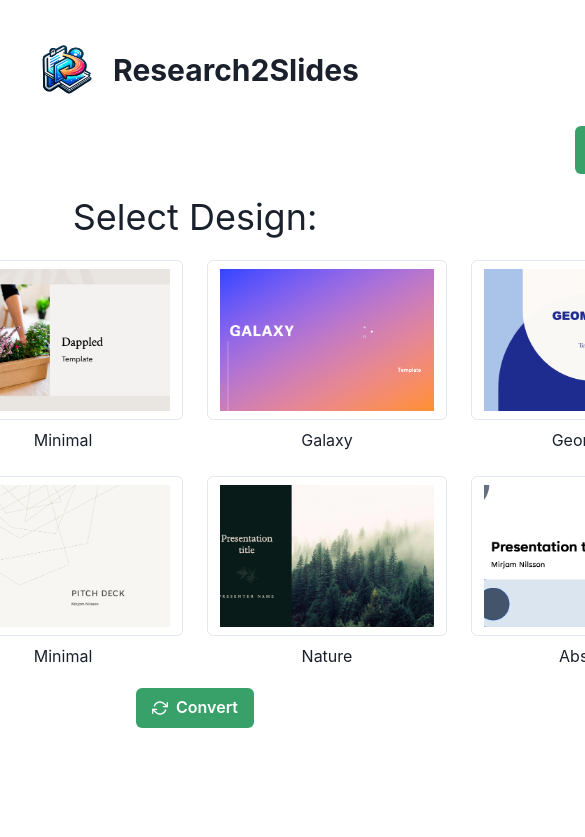
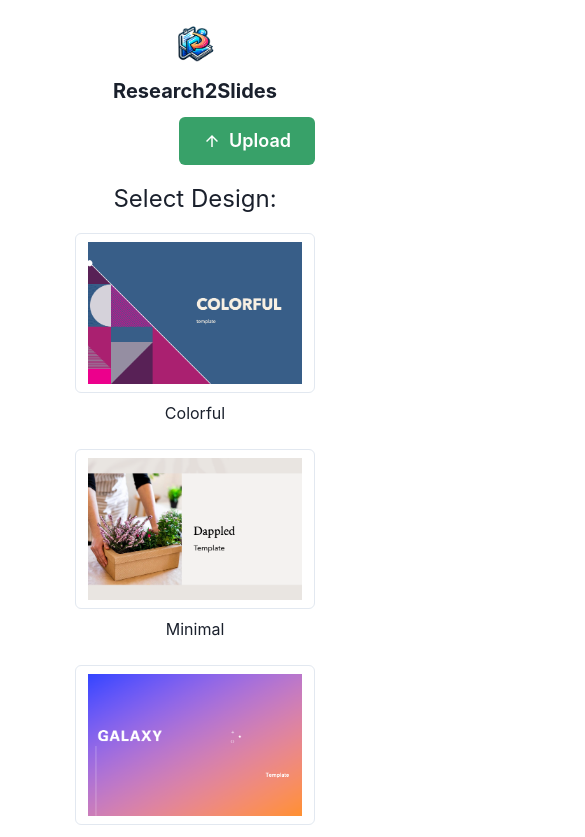
Before and after one commit to Rayaan-khan428/Research2SlidesFrontEnd, a React (Create React App) app in the folder reserach2slides-frontend/: page / in a window 390 px wide. Shown: the top 837 px of the page, 585 px wide, since content can reach past the window. Built offline with nearby package versions, Linux system fonts and the light colour scheme; the HTML template or start-up script is replaced by a standard one.

Commit message:
made responsive

```diff
--- a/reserach2slides-frontend/src/App.js
+++ b/reserach2slides-frontend/src/App.js
@@ -24,6 +24,7 @@ function App() {
         status: "info",
         duration: 5000,
         isClosable: true,
+        position: "top-right",
       });
 
       const response = await axios.post("https://research2slides-4d84a4b3a938.herokuapp.com/api/convert", formData, {
@@ -72,17 +73,19 @@ function App() {
 
   return (
     <ChakraProvider>
-      <CSSReset />
-      <Flex direction="column" align="center" m={4}>
-        <Flex align="center" my={5}>
-          <Image src="./logo.png" alt="Research2Slides Logo" boxSize="70px" mr={3} />
-          <Heading>Research2Slides</Heading>
+        <CSSReset />
+        <Flex direction="column" align="center" m={[2, 4, 6, 8]}> {/* <-- Responsive margin */}
+            <Flex align="center" my={[3, 4, 5, 6]} direction={["column", "row", "row", "row"]}> {/* <-- Responsive Flex direction and margin */}
+                <Image src="./logo.png" alt="Research2Slides Logo" boxSize={["50px", "60px", "70px", "80px"]} mb={["2", "0", "0", "0"]} /> {/* <-- Responsive image size and margin-bottom */}
+                <Heading fontSize={["xl", "2xl", "3xl", "4xl"]} ml={[0, 3, 4, 5]}> {/* <-- Responsive font size and margin-left */}
+                    Research2Slides
+                </Heading>
+            </Flex>
+            <DesignSelector design={design} setDesign={setDesign} setUploadedFile={setUploadedFile} />
+            <ConvertButton onConvert={handleConversion} />
         </Flex>
-        <DesignSelector design={design} setDesign={setDesign} setUploadedFile={setUploadedFile} />
-        <ConvertButton onConvert={handleConversion} />
-      </Flex>
     </ChakraProvider>
-  );
+);
 }
 
 export default App;
--- a/reserach2slides-frontend/src/components/design.js
+++ b/reserach2slides-frontend/src/components/design.js
@@ -83,10 +83,10 @@ function DesignSelector({ design, setDesign, setUploadedFile }) {
             Upload
           </Button>
         </Flex>
-        <Text fontSize="4xl" mb={4} textAlign="center">
+        <Text fontSize={["2xl", "3xl", "4xl"]} mb={4} textAlign="center">  {/* <-- Responsive font size */}
           Select Design:
         </Text>
-        <Grid templateColumns="repeat(4, 1fr)" gap={6}>
+        <Grid templateColumns={["repeat(1, 1fr)", "repeat(2, 1fr)", "repeat(3, 1fr)", "repeat(4, 1fr)"]} gap={6}>  {/* <-- Responsive columns */}
           {designs.map((designData) => (
             <DesignRadio
               key={designData.name}
```
